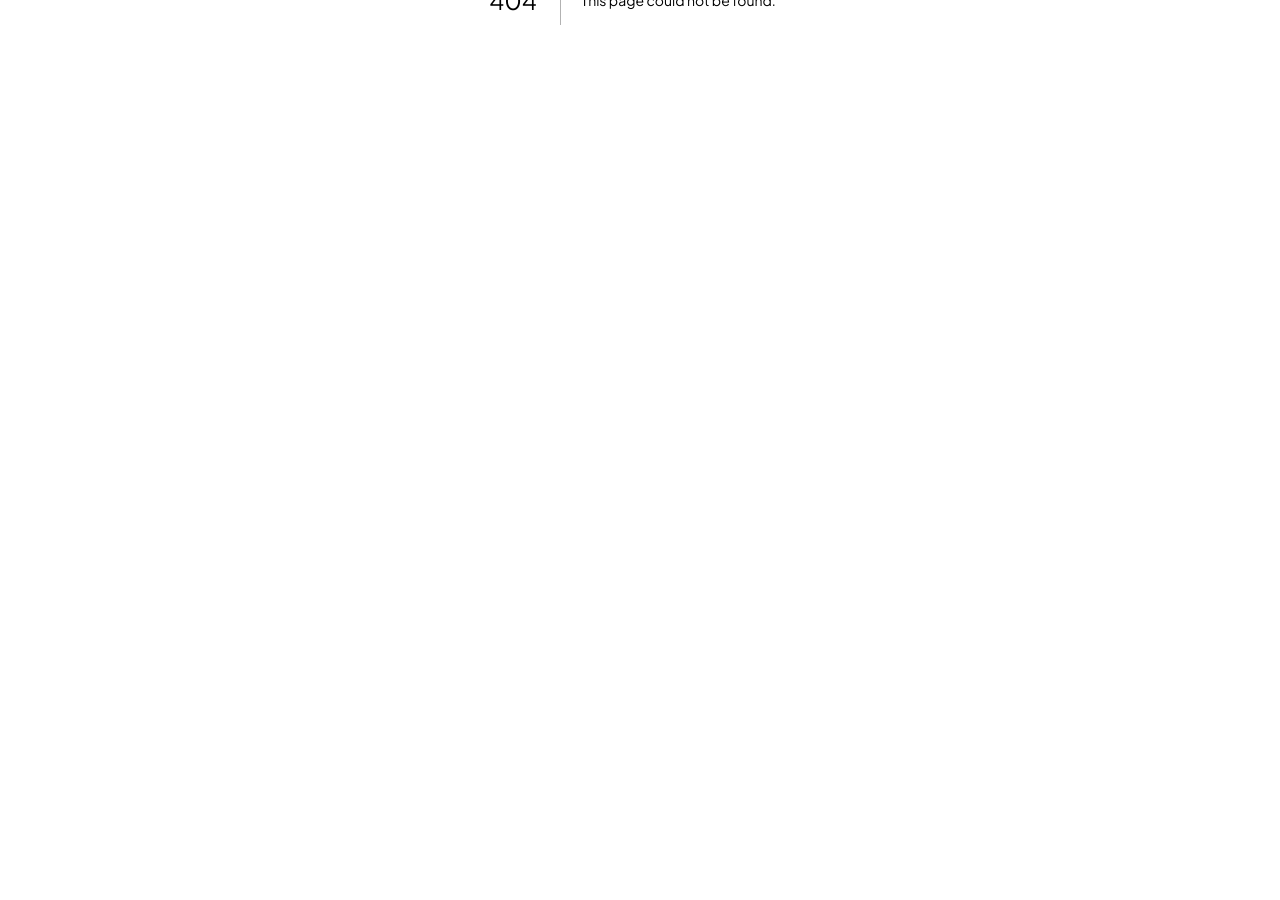
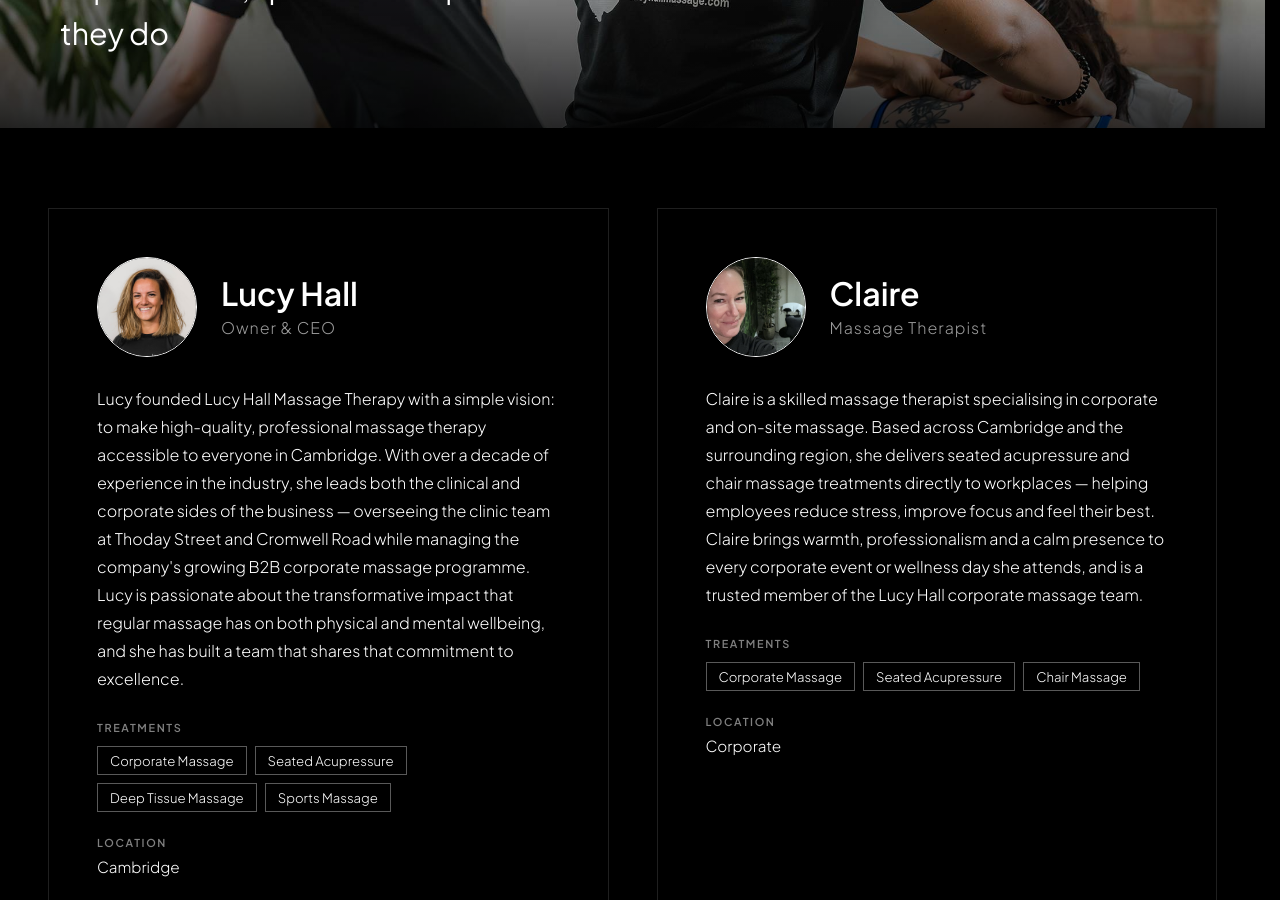
Before and after one commit to federationdesign-design/LHM, a Next.js app: page /corporate/team in a window 1280 px wide. Before the commit this address had no page. Shown: the part 400-1300 px from the top of the page. Before the commit the page ends 800 px from the top, so only its background shows below. Built offline with nearby package versions, Linux system fonts and the light colour scheme.

Commit message:
Corp team page: /corporate/team route filtered to Lucy + Claire

```diff
--- a/app/TeamIndexClient.tsx
+++ b/app/TeamIndexClient.tsx
@@ -4,7 +4,9 @@ import { useEffect, useRef } from 'react';
 import Image from 'next/image';
 import styles from './page.module.css';
 import Nav from './Nav';
+import CorporateNav from './CorporateNav';
 import Footer from './Footer';
+import CorporateFooter from './CorporateFooter';
 
 const members = [
   {
@@ -75,7 +77,16 @@ const members = [
   },
 ];
 
-export default function TeamIndexClient() {
+interface TeamIndexClientProps {
+  variant?: 'private' | 'corporate';
+}
+
+export default function TeamIndexClient({ variant = 'private' }: TeamIndexClientProps = {}) {
+  const corpSlugs = ['lucy-hall', 'claire'];
+  const isCorpVariant = variant === 'corporate';
+  const displayTeam = isCorpVariant
+    ? corpSlugs.map((s) => members.find((m) => m.slug === s)).filter((m): m is (typeof members)[number] => m !== undefined)
+    : members;
   const heroRef = useRef<HTMLDivElement>(null);
   const scrollOverlayRef = useRef<HTMLDivElement>(null);
 
@@ -111,7 +122,7 @@ export default function TeamIndexClient() {
         {/* TEAM GRID — uses .team-grid class so we can apply media queries.
             Mobile (<768px): 1 column. Tablet+ (768px+): 2 columns. */}
         <div className="team-grid">
-          {members.map((m) => (
+          {displayTeam.map((m) => (
             <div key={m.slug} className="team-card">
 
               {/* Profile photo + name */}
@@ -173,7 +184,7 @@ export default function TeamIndexClient() {
         {/* DIVIDER */}
         <div className={styles.divider} />
 
-        <Footer />
+        {variant === 'corporate' ? <CorporateFooter /> : <Footer />}
 
         {/* Responsive grid styles.
             Mobile (<768px): 1 column, narrower padding.
--- /dev/null
+++ b/app/corporate/team/page.tsx
@@ -0,0 +1,12 @@
+import type { Metadata } from 'next';
+import TeamIndexClient from '../../TeamIndexClient';
+
+export const metadata: Metadata = {
+  title: 'Corporate Team | Lucy Hall Massage Therapy Cambridge',
+  description: 'Meet the qualified workplace health professionals delivering corporate massage at Lucy Hall Massage Therapy in Cambridge.',
+  alternates: { canonical: 'https://www.lucyhallmassage.com/corporate/team/' },
+};
+
+export default function CorporateTeamPage() {
+  return <TeamIndexClient variant="corporate" />;
+}
```
